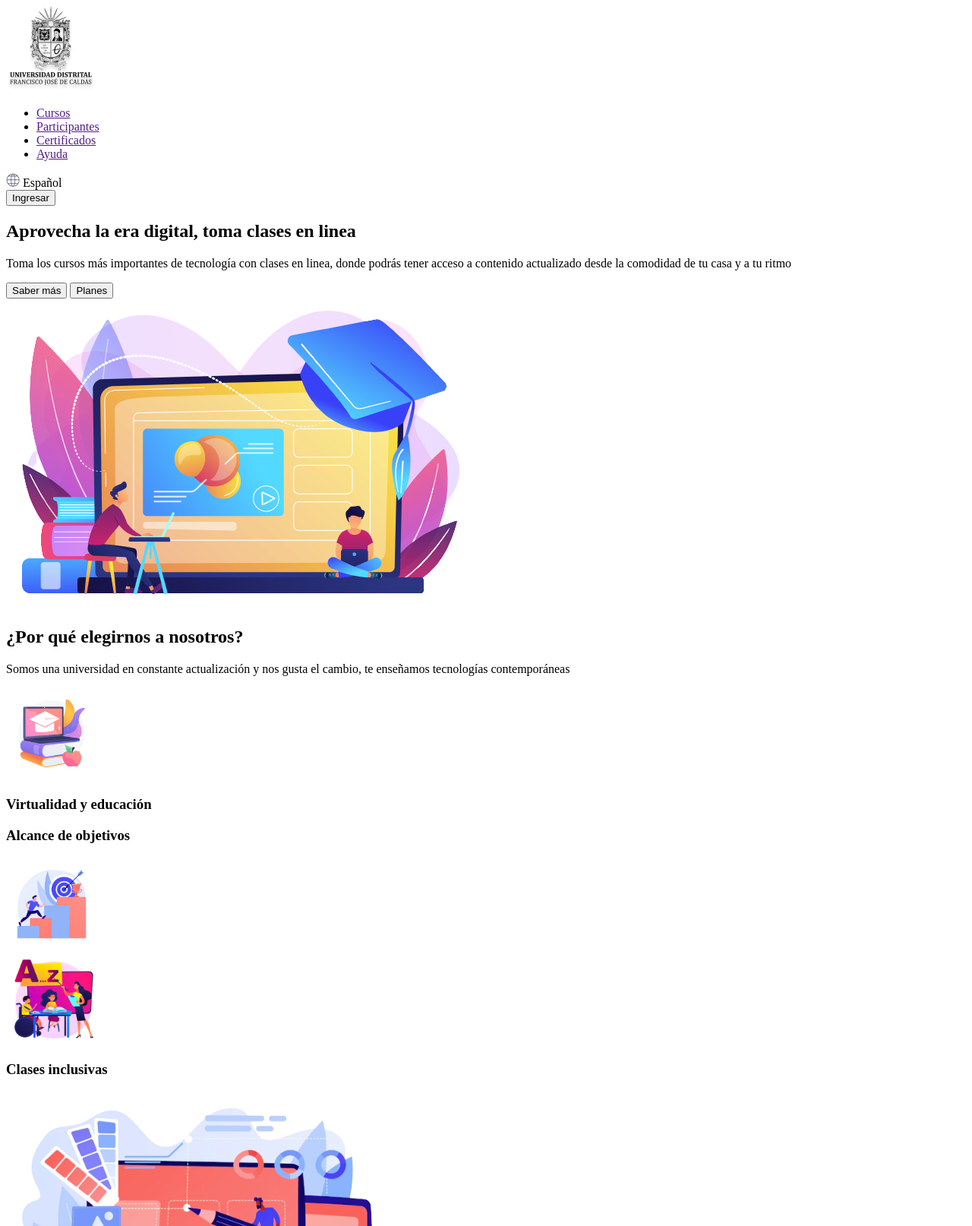
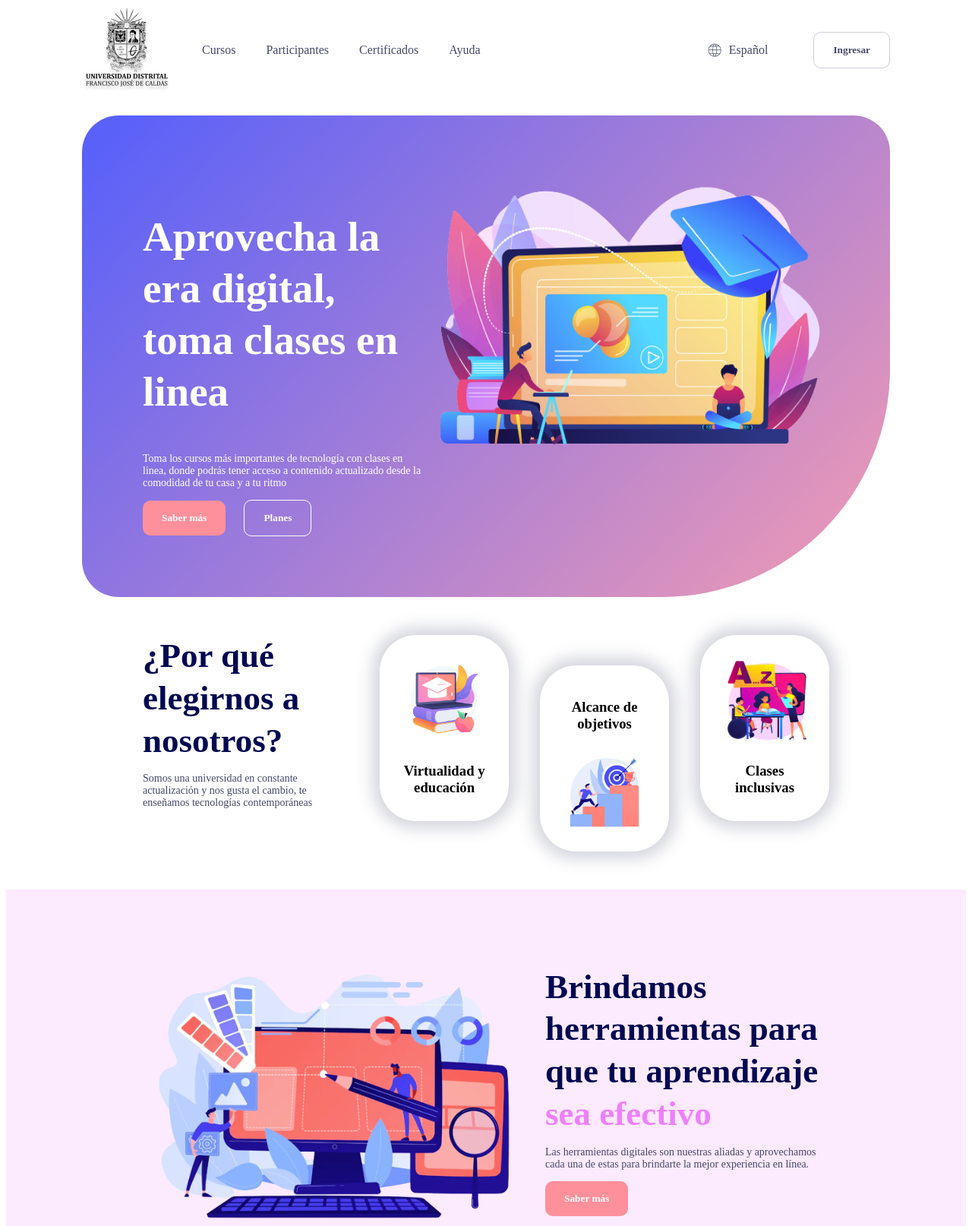
Before and after one commit to Caritopv/taller-9-full_stack, a plain HTML site: page punto-1-2-3/index.html in a window 1280 px wide. Shown: the top 1614 px of the page at 76% size. Drawn offline with Linux system fonts and the light colour scheme; a web font is replaced by a local one.

Commit message:
FINALIZACION PUNTO 3

```diff
--- a/punto-1-2-3/index.html
+++ b/punto-1-2-3/index.html
@@ -3,7 +3,14 @@
 <head>
     <meta charset="UTF-8">
     <meta name="viewport" content="width=device-width, initial-scale=1.0">
-    <title>Document</title>
+    <link rel="stylesheet" href="https://indestructibletype.com/fonts/Jost.css" type="text/css" charset="utf-8" />
+    <link rel="stylesheet" href="./styles/common-styles.css">
+    <link rel="stylesheet" href="./styles/header-styles.css">
+    <link rel="stylesheet" href="./styles/banner-styles.css">
+    <link rel="stylesheet" href="./styles/section-1-styles.css">
+    <link rel="stylesheet" href="./styles/section-2-styles.css">
+    <link rel="stylesheet" href="./styles/footer-styles.css">
+    <title>Page Desing</title>
 </head>
 <body>
  <header>
@@ -18,8 +25,8 @@
             </ul>
         </nav>
     </div>
-    <div class="="header_settings>
-<div class="languaje">
+    <div class="header_settings">
+<div class="language">
     <img src="./public/images/header-world.png" alt="header world">
 <span>Español</span>
 </div>
@@ -39,8 +46,8 @@
                     </p>
                 </div>
                 <div class="banner_buttons">
-                    <button>Saber más</button>
-                    <button>Planes</button>
+                    <button class="button--orange" >Saber más</button>
+                    <button class="button--transparent" >Planes</button>
                 </div>
             </div>
             <img src="./public/images/banner-online.png"
@@ -60,7 +67,7 @@
             height="120px">
             <h3>Virtualidad y educación</h3>
         </div>
-        <div class="section-1__card">
+        <div class="section-1__card section-1__card-down">
             <h3>Alcance de objetivos</h3>
             <img src="./public/images/section1-goals.png"
             alt="goals"
@@ -83,35 +90,35 @@
                 height="350px">
             <div>
                 <h2>Brindamos herramientas para que tu aprendizaje</h2>
-                <h2>sea efectivo</h2>
+                <h2 class="title__pink">sea efectivo</h2>
                 <p>
                     Las herramientas digitales son nuestras aliadas
                     y aprovechamos cada una de estas para brindarte
                     la mejor experiencia en línea.
                 </p>
-                <button>Saber más</button>
+                <button class="button--orange">Saber más</button>
             </div>
             </div>
             <div class="section-2__info">
                 <div>
                     <h2>Educación pensando en</h2>
-                    <h2>objetivos alcanzados</h2>
+                    <h2 class="title__pink">objetivos alcanzados</h2>
                     <p>
                         Es importante para nosotros que las metas de cada
                         uno de nuestros estudiantes sea alcanzada a través
                         de nuestros cursos.
                     </p>
-                    <button>Saber más</button>
+                    <button class="button--orange" >Saber más</button>
                 </div>
                     <img  src="./public/images/section2-goals.png"
                           alt="goals"
-                          width="500px"
-                          height="350px">
+                          width="642px"
+                          height="305px">
              </div>
         </section>
     </main>
     <footer id="footer">
-        <div class="section-2__info">
+        <div class="footer__info">
             <img  src="./public/images/footer-logo.png"
             alt="logo"
             width="200px"
--- /dev/null
+++ b/punto-1-2-3/styles/banner-styles.css
@@ -0,0 +1,37 @@
+#banner {
+    display: flex;
+    margin: 30px 100px;
+    padding: 80px;
+    background: linear-gradient(313deg, #EE9AB5 3.28%, #5961F9 97.04%);/* sacado de figma tambien se puede sacar codigo */
+    border-radius: 48px 48px 300px 48px;
+
+}
+
+h1 {
+    font-family: 'Jost';
+    color: white;
+    font-size: 55px;
+    line-height: 124%;
+    letter-spacing: -1%;
+}
+
+#banner img {
+    width: 530px;
+    height: 370px;
+
+}
+.banner_texts p {
+    font-family:'Jost' ;
+    color: white;
+    font-size: 14px;
+
+
+}
+
+.button--transparent {
+    background-color: transparent;
+    color: white;
+    border: 1px solid;
+    margin-left: 20px;
+
+}
--- /dev/null
+++ b/punto-1-2-3/styles/common-styles.css
@@ -0,0 +1,67 @@
+a {
+    font-family: "jost";
+}
+
+button {
+    padding: 15px 25px ;
+    font-family: 'Jost';
+    font-weight: bold;
+    border-radius: 10px;
+    cursor: pointer;
+}
+
+ul{
+    display: flex;
+    gap: 40px;
+    list-style: none;
+}
+
+nav a{
+    color: #454868;
+    text-decoration: none;/* para quitar el subrayado*/
+    font-weight: 500;
+}
+
+.header_settings {
+    display: flex;
+    align-items: center;
+    gap: 60px;
+
+}
+
+.language {
+    display: flex;
+    align-items: center;
+    gap: 10px;
+
+    font-family:'Jost';
+    font-weight: 300;
+    color: #454868;
+}
+
+header button {
+    background-color: transparent;
+    border: 1px solid #45486843;
+    color: #454868;
+}
+
+.button--orange{
+    background-color: #fd909b;
+    color: white;
+    border: none;
+}
+
+h2 {
+    font-family:'Jost';
+    font-size: 45px;
+    color: #010851;
+    line-height: 124%;
+    letter-spacing: -1%;
+    margin: 0;
+}
+
+p {
+    font-family: 'Jost';
+    color: #454868;
+    font-size: 14px;
+}
--- /dev/null
+++ b/punto-1-2-3/styles/footer-styles.css
@@ -0,0 +1,55 @@
+footer {
+    display: flex;
+    justify-content: space-between;
+    align-items: center;
+
+    margin-top: 120px;
+    padding: 20px 100px;
+
+    background-color: #010851;
+    color: white;
+}
+
+footer p{
+    color: white;
+}
+
+.footer__info {
+    width: 34%;
+}
+
+form button {
+    background-color: #ED80FD;
+    color: white;
+    border:none;
+}
+input {
+    padding: 17px;
+    margin-right: -20px;
+    width: 220px;
+
+    border: none;
+    border-radius: 10px;
+    background-color: #4548688c;
+}
+
+table {
+    font-family: 'Jost';
+    text-align: left;
+}
+
+th {
+    height: 80px;
+}
+
+tr {
+    height: 40px;
+}
+
+td {
+    padding-right: 10px;
+}
+
+td a{
+    color: white;
+}
--- /dev/null
+++ b/punto-1-2-3/styles/header-styles.css
@@ -0,0 +1,29 @@
+
+/* display flex posiciona el header como si fueran celdas de tabla */
+header {
+    display:flex;
+    /* separacion de 10px a la izquiersa y 100 a la derecha */
+    margin: 10px 100px;
+    /* es l a propiedad que alinea de la forma horizontal y el space between sera entre  */
+    /* español - ingresar ira todo a la derecha y el loga y lista todo a la izquierda */
+    justify-content: space-between;
+}
+
+/* logo y nav de la lista deben alinearse */
+/* display pone los elementos uno al lado del otro */
+.header_navigator{
+    display: flex;
+    /*alinear las opciones con respecto al logo */
+    align-items: center;
+}
+
+/*selector de elemento ul hacer un display flex*/
+/*la lista se ca a presentar pegada y con puntos */
+
+ul {
+    display: flex;
+    /*quitar los puntos */
+    list-style: none;
+    /*separacion */
+    gap:40px
+}
--- /dev/null
+++ b/punto-1-2-3/styles/section-1-styles.css
@@ -0,0 +1,33 @@
+#section-1 {
+    display: flex;
+    justify-content: space-between;
+
+    margin: 50px 180px;
+}
+
+.section-1__info{
+    width: 30%;
+
+}
+
+.section-1__info p {
+    color: #454868;
+}
+
+.section-1__card {
+    width: min-content;
+    height: 195px;
+    text-align: center;
+    padding: 25px;
+
+    border-radius: 48px;
+    box-shadow: 0px 0px 20px 10px #45486839;
+
+}
+
+.section-1__card-down {
+    margin-top: 40px;
+}
+h3 {
+    font-family:'Jost';
+}
--- /dev/null
+++ b/punto-1-2-3/styles/section-2-styles.css
@@ -0,0 +1,17 @@
+#section-2 {
+   /* margin: 30px 180px ;  espaciado externo , coge el borde y hace el espacio hacia afuera en este caso no sirve*/
+   padding: 40px 180px; /* espaciado interno*/
+    background-color: #ec80fd2b ;
+
+}
+.section-2__info {
+    display: flex;
+    align-items: center;
+    gap: 30px;
+    margin: 50px 0px;
+
+
+}
+.title__pink {
+    color: #ED80FD;
+}
--- /dev/null
+++ b/punto-4/styles/punto-1.css
@@ -0,0 +1,13 @@
+h2 {
+    color: blue;
+}
+
+div h2{
+      color: red;
+    }
+h6 {
+    line-height: 3.5;
+}
+p.underover {
+    text-decoration: underline overline;
+}
--- /dev/null
+++ b/punto-4/styles/punto-4.css
@@ -0,0 +1,13 @@
+h2 {
+    color: blue;
+}
+
+div h2{
+      color: red;
+    }
+h6 {
+    line-height: 3.5;
+}
+p.underover {
+    text-decoration: underline overline;
+}
```
Also changed, not shown: punto-4/index.html (+17 -0 lines), punto-5/index.html (+20 -0 lines), public/images/punto-3.png (added), 1 other file.
